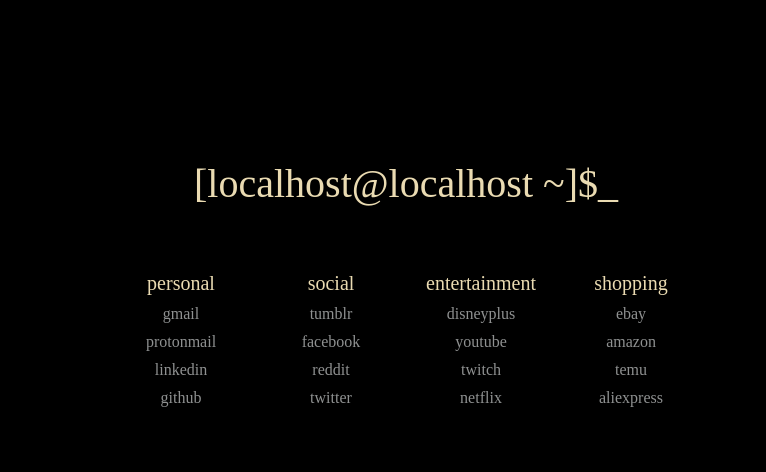
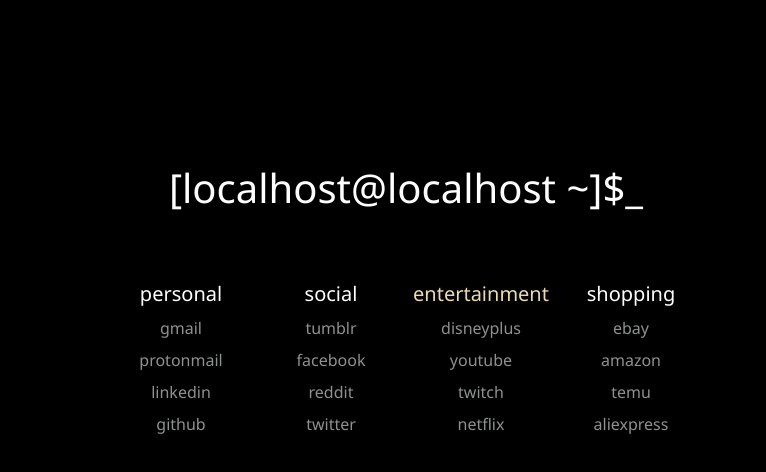
Before and after one commit to NiRuX/Yofukashi-SP, a plain HTML site: page index.html in a window 1280 px wide. Shown: the part 140-612 px from the top of the page, 514-1280 px from the left. Drawn offline with Linux system fonts and the light colour scheme.

Commit message:
Updating Color & Font Family.
Why?
idk they looked ugly before.

```diff
--- a/style.css
+++ b/style.css
@@ -1,15 +1,15 @@
 :root {
     --color-bg: #000000;
-    --color-fg: #EADBB2;
+    --color-fg: #ffffff;
     --color-link: #8F9191;
-    --color-link-visited: #668F8B;
-    --color-link-hover: #FA7921 ;
+    --color-link-visited: #bfc8c4;
+    --color-link-hover: #898080 ;
 }
 
 html, body {
   background: var(--color-bg);
   color: var(--color-fg);
-  font-family: "Fira Code";
+  font-family: "Segoe UI";
   height: 100%;
   width: 100%;
   margin: 0;
```
